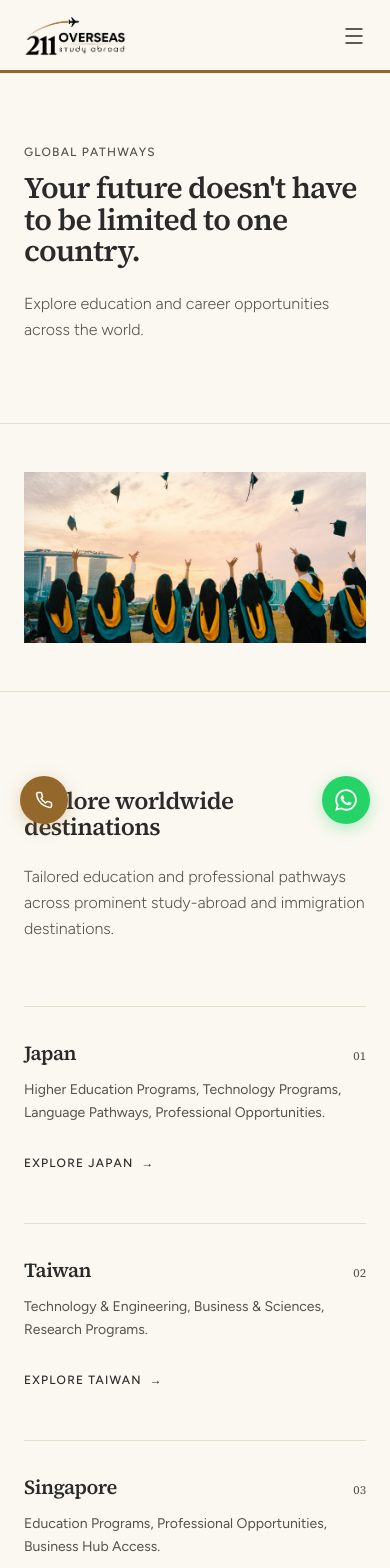
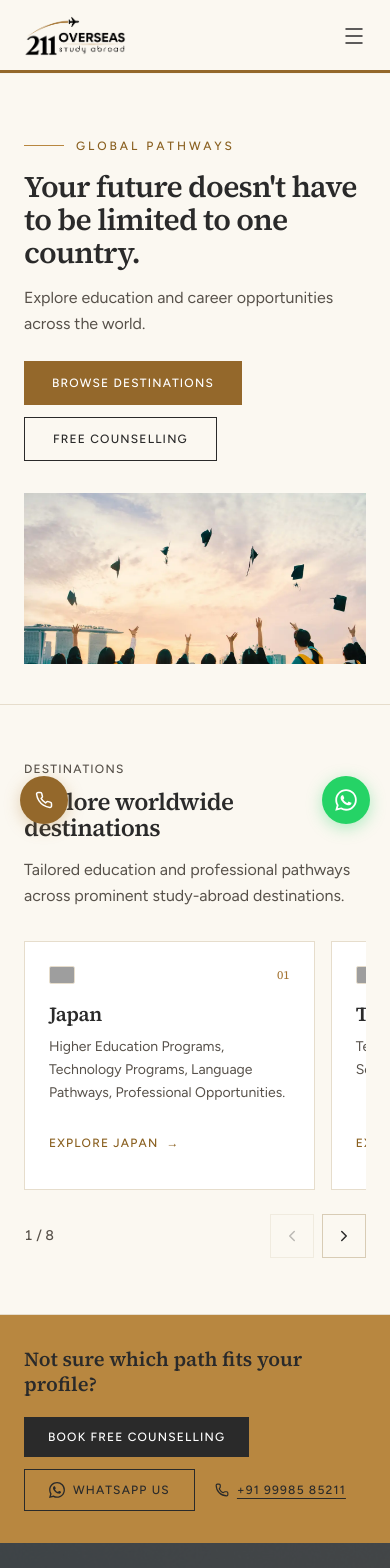
Before and after one commit to siddhartha98701-devsid/211-overseas, a Next.js app: page /other-destinations in a window 390 px wide. Shown: the top 1568 px of the page. Built offline with nearby package versions, Linux system fonts and the light colour scheme; grey boxes are pictures that could not be loaded.

Commit message:
Subpages: consistent structure, WhatsApp/call CTAs, icon field cards, carousels on mobile
Co-Authored-By: Claude Sonnet 5.5 <noreply@anthropic.com>
Claude-Session: https://claude.ai/code/session_01RH1M7dbmecxbKGs4N5EhcN

```diff
--- a/src/app/other-destinations/page.tsx
+++ b/src/app/other-destinations/page.tsx
@@ -3,7 +3,9 @@ import Image from 'next/image';
 import Link from 'next/link';
 import { siteContent } from '@/content/site';
 import { countryHref } from '@/content/subpages';
-import { ScrollReveal } from '@/components/ui/ScrollReveal';
+import { SectionHeader } from '@/components/ui/SectionHeader';
+import { MobileScroller } from '@/components/ui/MobileScroller';
+import { CountryFlag } from '@/components/ui/CountryFlag';
 import { FormSection } from '@/components/sections/FormSection';
 import { CtaStrip } from '@/components/sections/CtaStrip';
 
@@ -18,84 +20,64 @@ export default function OtherDestinationsPage() {
 
   return (
     <>
-      {/* Hero */}
-      <section className="pt-36 pb-20 md:pt-44 md:pb-28 border-b border-[#E6DDCC]" aria-label="Other destinations hero">
-        <div className="max-w-[1280px] mx-auto px-6">
-          <div className="max-w-3xl">
-            <span className="text-xs uppercase tracking-widest text-[#57514A] font-medium mb-3 block">
+      <section className="pt-32 pb-10 md:pt-40 md:pb-16 border-b border-[#E6DDCC]" aria-label="Other destinations hero">
+        <div className="max-w-[1280px] mx-auto px-6 grid grid-cols-1 lg:grid-cols-12 gap-8 lg:gap-14 items-center">
+          <div className="lg:col-span-7">
+            <p className="inline-flex items-center gap-3 text-xs uppercase tracking-[0.25em] text-[#8A6020] font-medium mb-4">
+              <span className="h-px w-10 bg-[#B88740]" />
               Global pathways
-            </span>
-            <h1 className="font-serif text-3xl sm:text-5xl md:text-6xl font-bold text-[#2A2A2A] tracking-tight leading-[1.05] mb-6">
+            </p>
+            <h1 className="font-serif text-3xl sm:text-4xl md:text-5xl font-bold text-[#2A2A2A] tracking-tight leading-[1.1] mb-4">
               Your future doesn&apos;t have to be limited to one country.
             </h1>
-            <p className="text-base sm:text-lg text-[#57514A] leading-relaxed font-light">
-              {otherDestinations.description}
-            </p>
+            <p className="text-base md:text-lg text-[#57514A] leading-relaxed">{otherDestinations.description}</p>
+            <div className="mt-6 flex flex-wrap gap-3">
+              <a href="#destinations" className="inline-flex min-h-11 items-center bg-[#94682B] hover:bg-[#7A5622] text-white px-7 text-xs uppercase tracking-widest font-medium transition-colors">
+                Browse destinations
+              </a>
+              <a href="#enquiry-form" className="inline-flex min-h-11 items-center border border-[#2A2A2A] text-[#2A2A2A] hover:bg-[#2A2A2A] hover:text-white px-7 text-xs uppercase tracking-widest font-medium transition-colors">
+                Free counselling
+              </a>
+            </div>
+          </div>
+          <div className="lg:col-span-5">
+            <div className="relative aspect-[2/1] lg:aspect-[4/3] w-full overflow-hidden bg-[#E6DDCC]/30">
+              <Image src="/images/web/graduates-wide.webp" alt="Graduates celebrating by throwing caps in the air" fill priority sizes="(min-width: 1024px) 480px, 100vw" className="object-cover" />
+            </div>
           </div>
         </div>
       </section>
 
-      {/* Photography Hero Banner */}
-      <section className="border-b border-[#E6DDCC]" aria-label="Campus atmosphere photography">
-        <div className="max-w-[1280px] mx-auto px-6 py-12">
-          <div className="relative aspect-[16/8] sm:aspect-[21/9] w-full overflow-hidden bg-[#E6DDCC]/20">
-            <Image
-              src="/images/guidance.jpg"
-              alt="Students walking across an international university campus quad"
-              fill
-              sizes="(max-width: 1280px) 100vw, 1280px)"
-              className="object-cover"
-            />
-          </div>
+      <section id="destinations" className="py-14 md:py-24 border-b border-[#E6DDCC] scroll-mt-24" aria-label="Destination options">
+        <div className="max-w-[1280px] mx-auto px-6">
+          <SectionHeader
+            eyebrow="Destinations"
+            headline="Explore worldwide destinations"
+            description="Tailored education and professional pathways across prominent study-abroad destinations."
+            compact
+          />
+          <MobileScroller label="Destinations" desktopClassName="md:grid-cols-2 lg:grid-cols-4">
+            {otherDestinations.countries.map((country, idx) => (
+              <Link
+                key={country.name}
+                href={countryHref(country.name)}
+                className="group flex h-full w-full flex-col border border-[#E6DDCC] bg-white p-6 transition-all hover:-translate-y-1 hover:border-[#94682B] hover:shadow-[0_12px_30px_rgba(42,42,42,0.08)]"
+              >
+                <div className="flex items-center justify-between">
+                  <CountryFlag country={country.name} className="h-[18px] w-[26px] rounded-[2px] border border-[#E6DDCC] object-cover" width={26} height={18} />
+                  <span className="font-serif text-xs text-[#A47434]">{String(idx + 1).padStart(2, '0')}</span>
+                </div>
+                <h3 className="mt-4 font-serif text-xl font-bold text-[#2A2A2A]">{country.name}</h3>
+                <p className="mt-2 flex-1 text-sm text-[#57514A] leading-relaxed">{country.bullets.join(', ')}.</p>
+                <span className="mt-4 inline-flex min-h-11 items-center gap-2 text-xs uppercase tracking-widest font-medium text-[#8A6020]">
+                  Explore {country.name} <span className="transition-transform group-hover:translate-x-1">→</span>
+                </span>
+              </Link>
+            ))}
+          </MobileScroller>
         </div>
       </section>
 
-      {/* Destinations Directory */}
-      <section className="py-24 md:py-36 border-b border-[#E6DDCC]" aria-label="Destination options">
-        <div className="max-w-[1280px] mx-auto px-6">
-          <ScrollReveal>
-            <div className="max-w-3xl mb-16">
-              <h2 className="font-serif text-2xl sm:text-3xl md:text-4xl font-bold text-[#2A2A2A] tracking-tight leading-[1.1] mb-6">
-                Explore worldwide destinations
-              </h2>
-              <p className="text-base sm:text-base text-[#57514A] leading-relaxed font-light">
-                Tailored education and professional pathways across prominent study-abroad and immigration destinations.
-              </p>
-            </div>
-
-            <div className="grid grid-cols-1 md:grid-cols-2 gap-x-16 gap-y-12">
-              {otherDestinations.countries.map((country, idx) => (
-                <div key={country.name} className="border-t border-[#E6DDCC] pt-8 flex flex-col justify-between">
-                  <div>
-                    <div className="flex items-baseline justify-between mb-3">
-                      <h3 className="font-serif text-xl sm:text-2xl font-bold text-[#2A2A2A] tracking-tight">
-                        {country.name}
-                      </h3>
-                      <span className="font-serif text-xs text-[#57514A]">
-                        {String(idx + 1).padStart(2, '0')}
-                      </span>
-                    </div>
-                    <p className="text-sm text-[#57514A] leading-relaxed mb-6">
-                      {country.bullets.join(', ')}.
-                    </p>
-                  </div>
-                  <div>
-                    <Link
-                      href={countryHref(country.name)}
-                      className="inline-flex items-center text-xs uppercase tracking-widest text-[#2A2A2A] hover:text-[#8A6020] font-medium transition-colors group"
-                    >
-                      <span>Explore {country.name}</span>
-                      <span className="ml-2 transition-transform duration-200 group-hover:translate-x-1">→</span>
-                    </Link>
-                  </div>
-                </div>
-              ))}
-            </div>
-          </ScrollReveal>
-        </div>
-      </section>
-
-      {/* Form Section */}
       <CtaStrip interest="Study in Other Countries" source="other-destinations" />
       <FormSection />
     </>
```
Also changed, not shown: src/components/pages/SubpageTemplate.tsx (+61 -50 lines).
